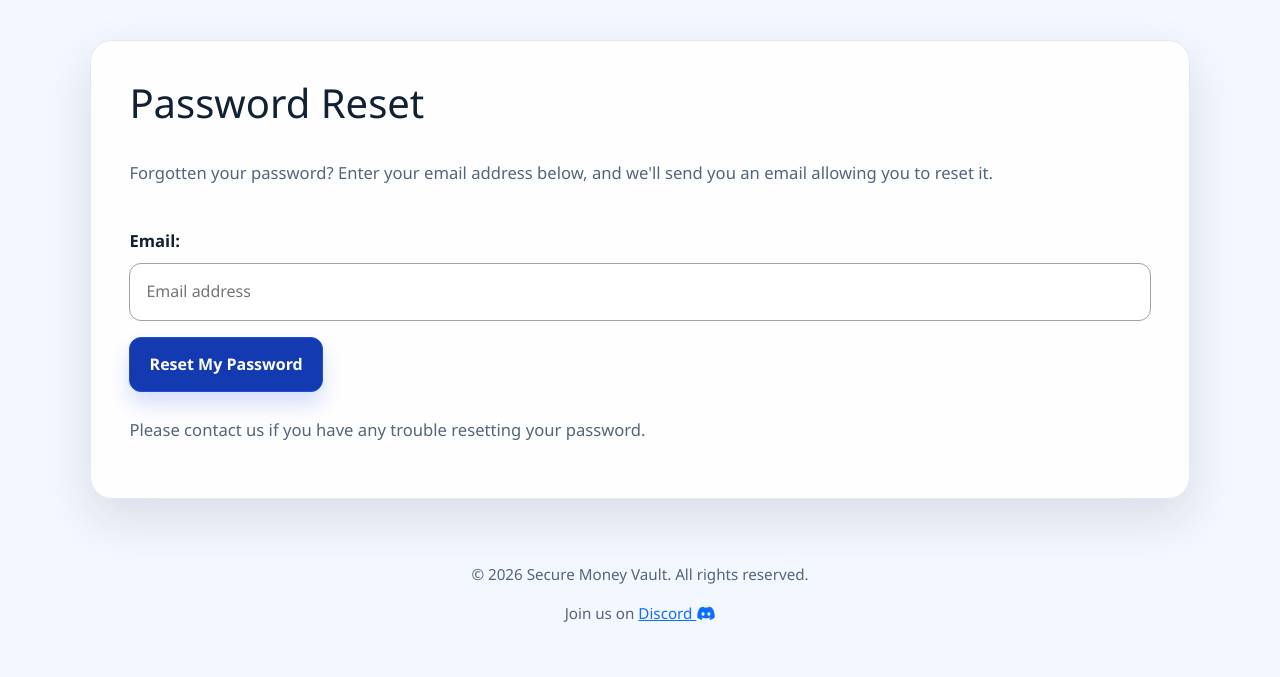
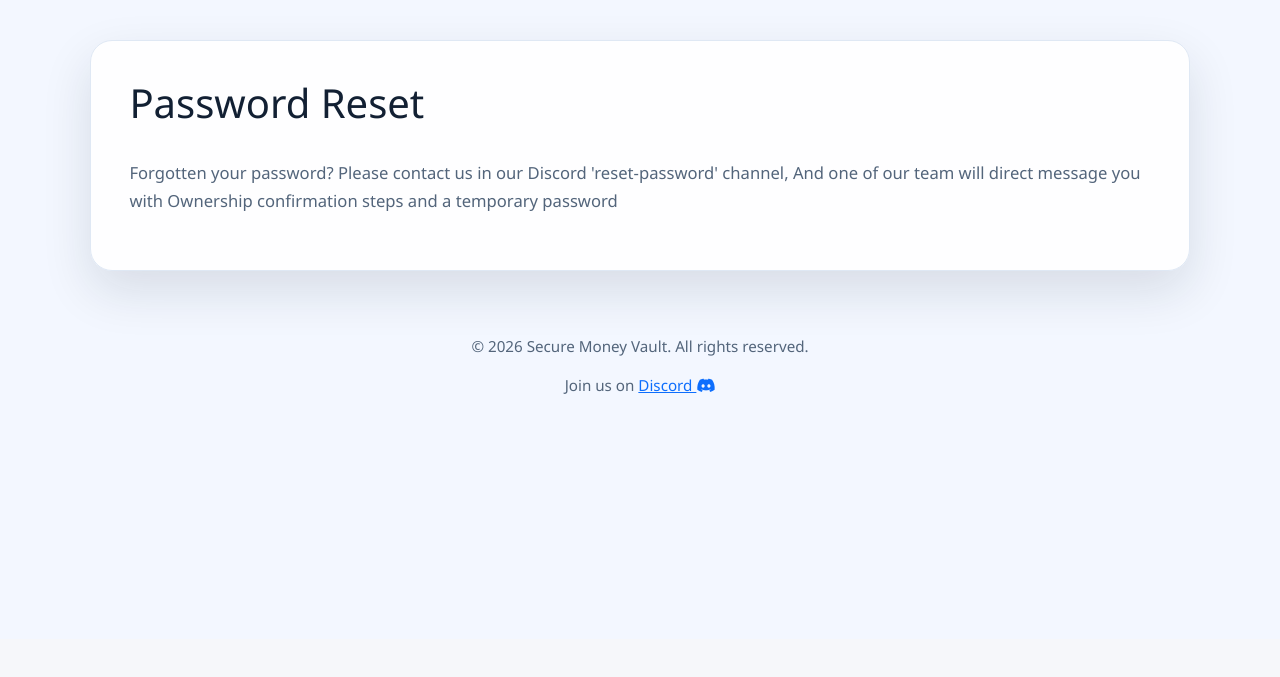
Before and after one commit to bikerbrandon2282/secure-money-vault-m3, a Django app: page /accounts/password/reset/ in a window 1280 px wide. Shown: the part 161-838 px from the top of the page. After the commit the page ends 555 px from the top, so only its background shows below. Run offline with Django 5.2, Linux system fonts and the light colour scheme; parts of the project's set-up code (start-up, migrations or seed data) failed here and were passed over; some libraries are stand-ins or nearby versions.

Commit message:
changing reset option from a email to discord solution

```diff
--- a/templates/account/password_reset.html
+++ b/templates/account/password_reset.html
@@ -11,23 +11,6 @@
         {% include "account/snippets/already_logged_in.html" %}
     {% endif %}
     {% element p %}
-        {% trans "Forgotten your password? Enter your email address below, and we'll send you an email allowing you to reset it." %}
-    {% endelement %}
-    {% url 'account_reset_password' as reset_url %}
-    {% element form form=form method="post" action=reset_url %}
-        {% slot body %}
-            {% csrf_token %}
-            {% element fields form=form %}
-            {% endelement %}
-            {{ redirect_field }}
-        {% endslot %}
-        {% slot actions %}
-            {% element button type="submit" %}
-                {% trans 'Reset My Password' %}
-            {% endelement %}
-        {% endslot %}
-    {% endelement %}
-    {% element p %}
-        {% blocktrans %}Please contact us if you have any trouble resetting your password.{% endblocktrans %}
+        {% trans "Forgotten your password? Please contact us in our Discord 'reset-password' channel, And one of our team will direct message you with Ownership confirmation steps and a temporary password" %}
     {% endelement %}
 {% endblock content %}
```
